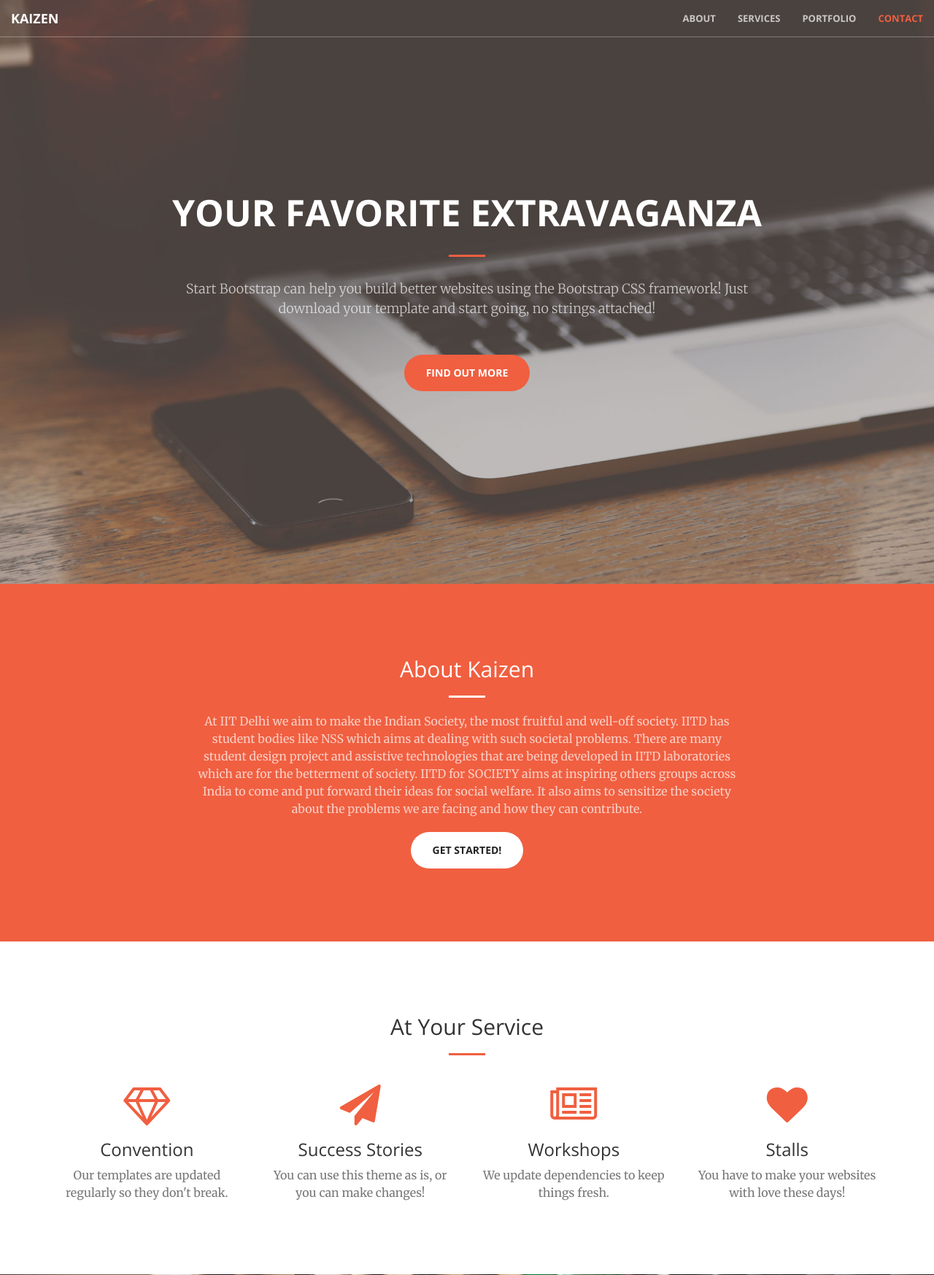
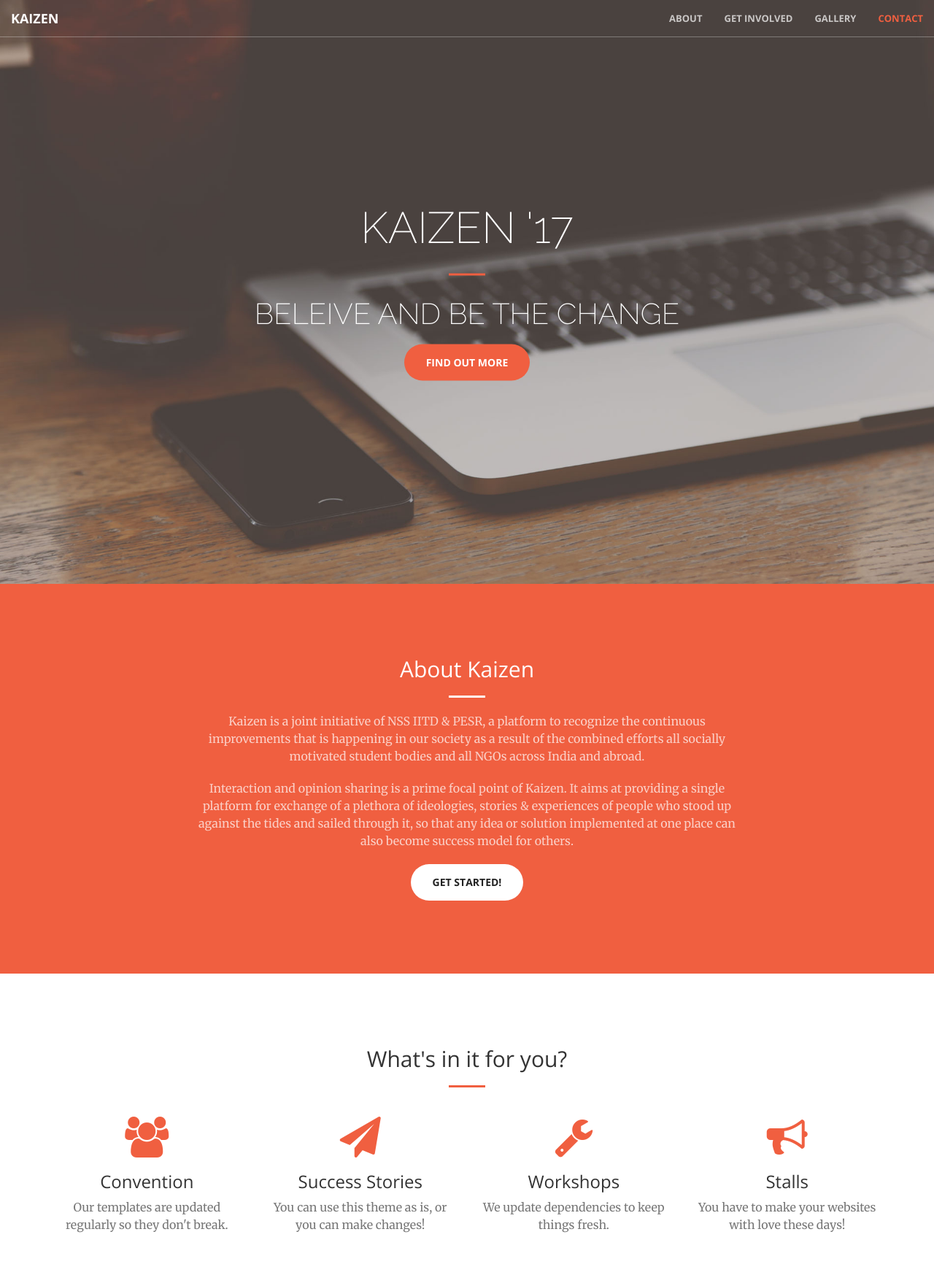
Before and after one commit to sahil505/kaizen17, a PHP site: page / in a window 1280 px wide. Shown: the top 1747 px of the page at 73% size. Run offline with PHP 8.4, Linux system fonts and the light colour scheme; some libraries are stand-ins or nearby versions.

Commit message:
Added about Kiazen and done some styling

```diff
--- a/css/creative.css
+++ b/css/creative.css
@@ -81,7 +81,7 @@
 }
 .navbar-default .navbar-header .navbar-toggle {
   font-weight: 700;
-  font-size: 12px;
+  font-size: 120px;
   color: #222222;
   text-transform: uppercase;
 }
@@ -167,7 +167,6 @@
 }
 header .header-content .header-content-inner h1 {
   font-weight: 700;
-  text-transform: uppercase;
   margin-top: 0;
   margin-bottom: 0;
   font-size: 30px;
--- a/index.html
+++ b/index.html
@@ -13,6 +13,7 @@
 
     <!-- Bootstrap Core CSS -->
     <link href="vendor/bootstrap/css/bootstrap.min.css" rel="stylesheet">
+    <link href="https://fonts.googleapis.com/css?family=Raleway:100,200" rel="stylesheet">
 
     <!-- Custom Fonts -->
     <link href="vendor/font-awesome/css/font-awesome.min.css" rel="stylesheet" type="text/css">
@@ -53,10 +54,10 @@
                             <a class="page-scroll" href="#about">About</a>
                         </li>
                         <li>
-                        <a class="page-scroll" href="#services">Services</a>
+                            <a class="page-scroll" href="#services">Get Involved</a>
                         </li>
                         <li>
-                        <a class="page-scroll" href="#portfolio">Portfolio</a>
+                            <a class="page-scroll" href="#portfolio">Gallery</a>
                         </li>
                         <li>
                             <a class="page-scroll" href="#contact">Contact</a>
@@ -71,9 +72,12 @@
         <header>
             <div class="header-content">
                 <div class="header-content-inner">
-                <h1 id="homeHeading">Your Favorite Extravaganza</h1>
+                    <h1 id="homeHeading" style="font-family: 'Raleway', sans-serif; font-size: 60px; font-weight: 500;">Kaizen '17</h1>
+
                     <hr>
-                <p>Start Bootstrap can help you build better websites using the Bootstrap CSS framework! Just download your template and start going, no strings attached!</p>
+                    <!-- <p>Start Bootstrap can help you build better websites using the Bootstrap CSS framework! Just download your template and start going, no strings attached!</p> -->
+                    <h1 id="homeHeading" style="font-family: 'Raleway', sans-serif; font-size: 40px; font-weight: 500;">Beleive and Be the Change</h1>
+                    <br />
                     <a href="#about" class="btn btn-primary btn-xl page-scroll">Find Out More</a>
                 </div>
             </div>
@@ -85,7 +89,8 @@
                     <div class="col-lg-8 col-lg-offset-2 text-center">
                         <h2 class="section-heading">About Kaizen</h2>
                         <hr class="light">
-                    <p class="text-faded">At IIT Delhi we aim to make the Indian Society, the most fruitful and well-off society. IITD has student bodies like NSS which aims at dealing with such societal problems. There are many student design project and assistive technologies that are being developed in IITD laboratories which are for the betterment of society. IITD for SOCIETY aims at inspiring others groups across India to come and put forward their ideas for social welfare. It also aims to sensitize the society about the problems we are facing and how they can contribute.</p>
+                        <p class="text-faded">Kaizen is a joint initiative of NSS IITD & PESR, a platform to recognize the continuous improvements that is happening in our society as a result of the combined efforts all socially motivated student bodies and all NGOs across India and abroad. </p>
+                        <p class="text-faded">Interaction and opinion sharing is a prime focal point of Kaizen. It aims at providing a single platform for exchange of a plethora of ideologies, stories & experiences of people who stood up against the tides and sailed through it, so that any idea or solution implemented at one place can also become success model for others.</p>
                         <a href="#services" class="page-scroll btn btn-default btn-xl sr-button">Get Started!</a>
                     </div>
                 </div>
@@ -96,7 +101,7 @@
             <div class="container">
                 <div class="row">
                     <div class="col-lg-12 text-center">
-                    <h2 class="section-heading">At Your Service</h2>
+                        <h2 class="section-heading">What's in it for you?</h2>
                         <hr class="primary">
                     </div>
                 </div>
@@ -105,7 +110,7 @@
                 <div class="row">
                     <div class="col-lg-3 col-md-6 text-center">
                         <div class="service-box">
-                        <i class="fa fa-4x fa-diamond text-primary sr-icons"></i>
+                            <i class="fa fa-4x fa-users text-primary sr-icons"></i>
                             <h3>Convention</h3>
                             <p class="text-muted">Our templates are updated regularly so they don't break.</p>
                         </div>
@@ -119,14 +124,14 @@
                     </div>
                     <div class="col-lg-3 col-md-6 text-center">
                         <div class="service-box">
-                        <i class="fa fa-4x fa-newspaper-o text-primary sr-icons"></i>
+                            <i class="fa fa-4x fa-wrench text-primary sr-icons"></i>
                             <h3>Workshops</h3>
                             <p class="text-muted">We update dependencies to keep things fresh.</p>
                         </div>
                     </div>
                     <div class="col-lg-3 col-md-6 text-center">
                         <div class="service-box">
-                        <i class="fa fa-4x fa-heart text-primary sr-icons"></i>
+                            <i class="fa fa-4x fa-bullhorn text-primary sr-icons"></i>
                             <h3>Stalls</h3>
                             <p class="text-muted">You have to make your websites with love these days!</p>
                         </div>
@@ -247,15 +252,18 @@
                     <div class="col-lg-8 col-lg-offset-2 text-center">
                         <h2 class="section-heading">Let's Get In Touch!</h2>
                         <hr class="primary">
-                    <p>Ready to start your next project with us? That's great! Give us a call or send us an email and we will get back to you as soon as possible!</p>
+                        <p>Have any queries? <br />Give us a call or send us an email and we will get back to you as soon as possible!</p>
                     </div>
-                <div class="col-lg-4 col-lg-offset-2 text-center">
+                    <div class="col-lg-2 col-lg-offset-3 text-center">
                         <i class="fa fa-phone fa-3x sr-contact"></i>
                         <p>+91-9501539353</p>
                     </div>
-                <div class="col-lg-4 text-center">
+                    <div class="col-lg-2 text-center">
+                        <a href="https://www.facebook.com/kaizeniitd4society/?fref=ts" target="_blank"><i class="fa fa-facebook fa-3x sr-contact"></i></a>
+                    </div>
+                    <div class="col-lg-2 text-center">
                         <i class="fa fa-envelope-o fa-3x sr-contact"></i>
-                    <p><a href="mailto:your-email@your-domain.com">nssinbox@gmail.com</a></p>
+                        <p><a href="mailto:your-email@your-domain.com">kaizen.nssiitd@gmail.com</a></p>
                     </div>
                 </div>
             </div>
```
Also changed, not shown: second.html (added). Lines whose indentation alone changed are shown as unchanged.
